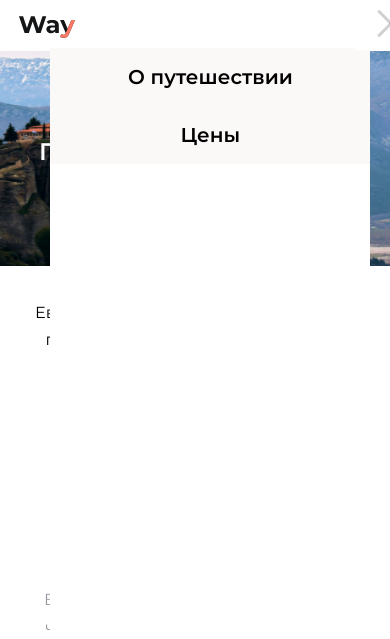
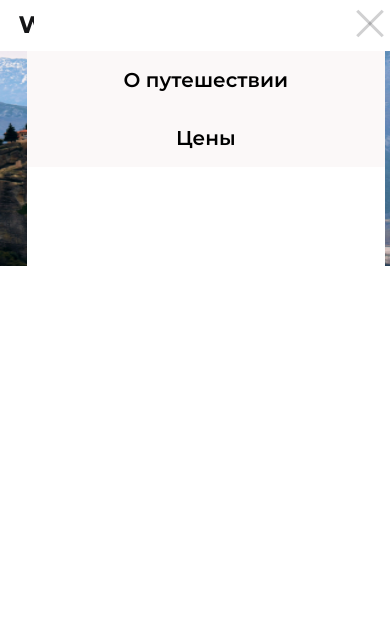
Before and after one commit to AlexanderGvozdev/Europe_travel, a website: page source/index.html in a window 390 px wide. Both pictures are taken after a click on the button "Открыть меню". Shown: the top 639 px of the page. Drawn offline with nearby package versions, Linux system fonts and the light colour scheme; files that its build step writes are made by us from their sources; files whose address does not match are found by name.

Commit message:
доработка меню

```diff
--- a/source/index.html
+++ b/source/index.html
@@ -58,7 +58,7 @@
         </div>
       </section>
       <section class="photo-section">
-        <a name="places"></a>
+        <a id="places"></a>
         <div class="photo-section__desc">
           <h2>Места посещения</h2>
           <p>Вы можете выбрать полный тур или частичный, с посещением первых 3 мест</p>
@@ -170,7 +170,7 @@
             <li class="countries-desc__list-item"><a>Черногория</a></li>
             <li class="countries-desc__list-item"><a>Хорватия</a></li>
           </ul>
-          <a name="travels"></a>
+          <a id="travels"></a>
           <div class="countries-desc__item">
             <div class="countries-desc__item-wrapper">
               <h2>Греция</h2>
@@ -323,7 +323,7 @@
             <a>купить тур сейчас</a>
           </div>
           <div class="tariffs__prices">
-            <a name="prices"></a>
+            <a id="prices"></a>
             <h3>Цены</h3>
             <p class="tariffs__prices-desc">Специально для Вас  мы разработали 2 пакета цен с разными условиями, отталкиваясь от Ваших потребностей и возможностей. Выберите для себя лучший вариант отпуска и отдохните на все 100%!
             </p>
--- a/source/sass/adjustment/helpers.scss
+++ b/source/sass/adjustment/helpers.scss
@@ -33,7 +33,3 @@
     padding: 0 16px;
   }
 }
-
-.element-none {
-  display: none;
-}
--- a/source/sass/blocks/countries-desc.scss
+++ b/source/sass/blocks/countries-desc.scss
@@ -216,3 +216,9 @@
     margin-left: 0;
   }
 }
+
+
+// отключает лишние
+.element-none {
+  display: none;
+}
--- a/source/sass/blocks/nav.scss
+++ b/source/sass/blocks/nav.scss
@@ -1,21 +1,23 @@
 .nav__list {
   display: flex;
   flex-direction: row;
+  padding-left: 0;
 
   @media (max-width: $tablet-width-max) {
     flex-direction: column;
     width: 320px;
     height: 658px;
     background-color: white;
+    margin-top: 0;
     position: absolute;
-    top: 1%;
-    right: 1%;
+    right: -3%;
   }
 
   @media (max-width: $mobile-width-max) {
     text-align: center;
     padding: 0;
-    margin: 0;
+    margin-top: 3px;
+    width: 100%;
   }
 }
 
@@ -71,7 +73,7 @@
 
   @media (max-width: $mobile-width-max) {
     width: 50px;
-    right: 16px;
+    right: -16px;
   }
 }
 
@@ -98,15 +100,17 @@
 
   .nav--opened .nav__toggle {
     top: 0;
-    right: -31px;
+    right: 20px;
     background-color: white;
+    width: 320px;
+    height: 51px;
 
     &::before,
     &::after {
       content: "";
       position: absolute;
       top: 22px;
-      left: 18px;
+      right: -34px;
       width: 36px;
       height: 3px;
       background-color: #141517;
@@ -133,7 +137,9 @@
 }
 
 .nav--opened .nav__item {
-  background-color: #fbf8f8;
+  @media (max-width: $tablet-width-max) {
+    background-color: #fbf8f8;
+  }
 }
 
 .nav__phone {
```
